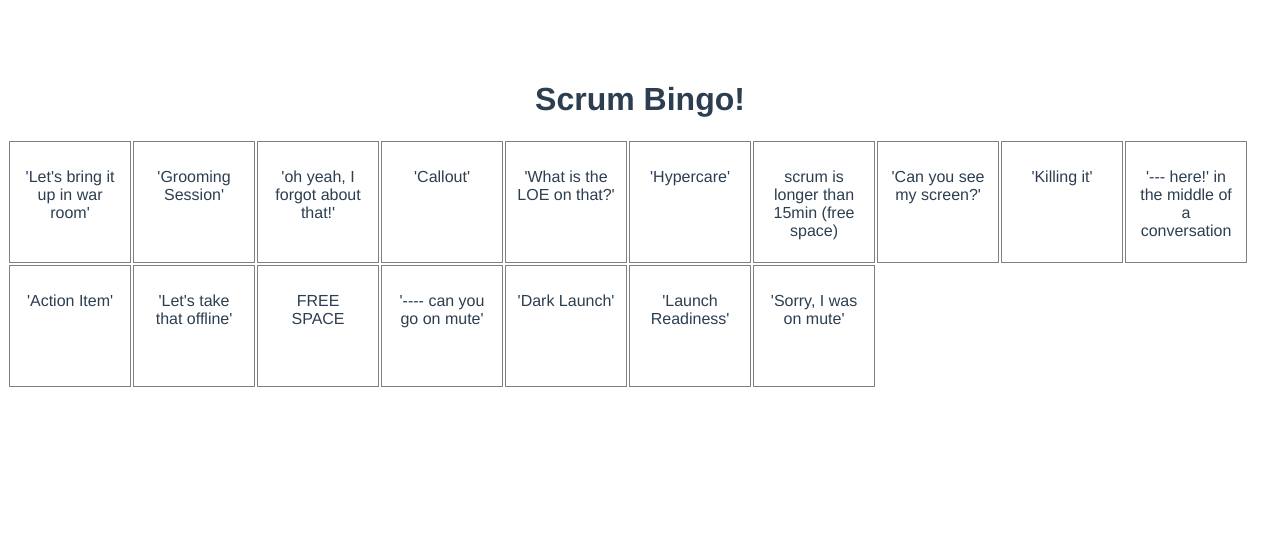
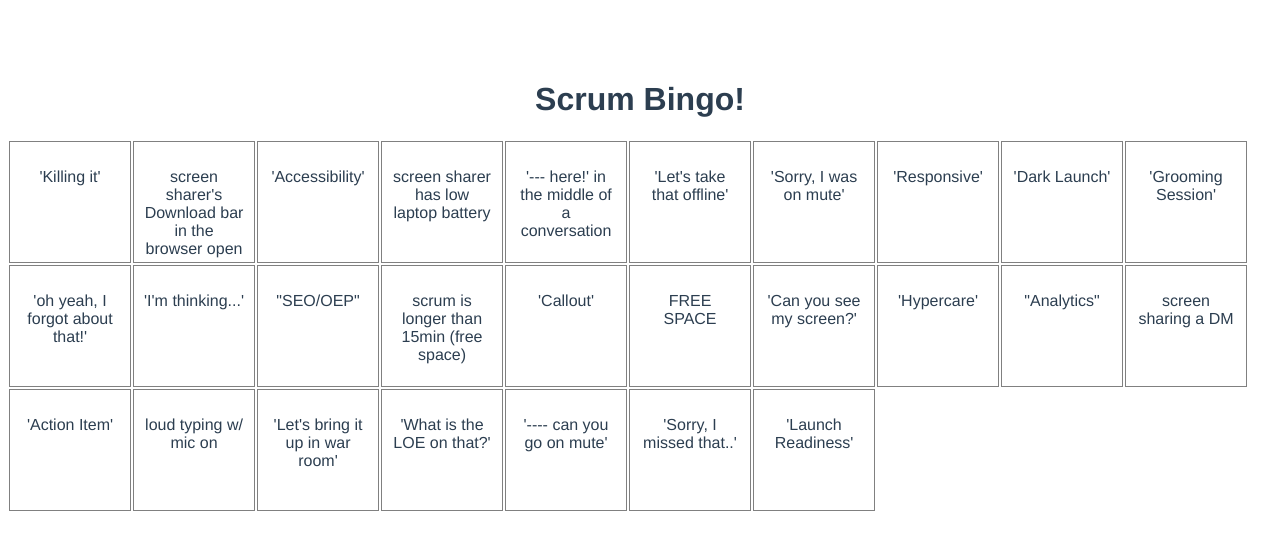
Before and after one commit to jsonpoindexter/meeting-bingo, a Vue app: page / in a window 1280 px wide. Shown: the top 550 px of the page. Built offline with nearby package versions, Linux system fonts and the light colour scheme.

Commit message:
Prettier + Add items to boxLabels

```diff
--- a/src/components/GameSheet/index.vue
+++ b/src/components/GameSheet/index.vue
@@ -4,12 +4,12 @@
   </div>
 </template>
 <script lang="ts">
-import { Component, Vue } from "vue-property-decorator";
-import Box from "@/components/GameSheet/Box.vue";
+import { Component, Vue } from 'vue-property-decorator'
+import Box from '@/components/GameSheet/Box.vue'
 @Component({
   components: {
-    Box
-  }
+    Box,
+  },
 })
 export default class GameSheet extends Vue {
   boxLabels: string[] = [
@@ -22,15 +22,25 @@ export default class GameSheet extends Vue {
     "'Killing it'",
     "'---- can you go on mute'",
     "'Sorry, I was on mute'",
-    "FREE SPACE",
+    'FREE SPACE',
     "'--- here!' in the middle of a conversation",
-    "scrum is longer than 15min (free space)",
+    'scrum is longer than 15min (free space)',
     "'Launch Readiness'",
     "'What is the LOE on that?'",
     "'oh yeah, I forgot about that!'",
     "'Let's take that offline'",
-    "'Let's bring it up in war room'"
-  ];
+    "'Let's bring it up in war room'",
+    'loud typing w/ mic on',
+    "'I'm thinking...'",
+    "'Sorry, I missed that..'",
+    'screen sharing a DM',
+    "screen sharer's Download bar in the browser open",
+    'screen sharer has low laptop battery',
+    '"Analytics"',
+    '"SEO/OEP"',
+    "'Accessibility'",
+    "'Responsive'",
+  ]
 
   /**
    * Shuffles array in place. ES6 version
@@ -38,10 +48,10 @@ export default class GameSheet extends Vue {
    */
   shuffle(array: string[]) {
     for (let i = array.length - 1; i > 0; i--) {
-      const j = Math.floor(Math.random() * (i + 1));
-      [array[i], array[j]] = [array[j], array[i]];
+      const j = Math.floor(Math.random() * (i + 1))
+      ;[array[i], array[j]] = [array[j], array[i]]
     }
-    return array;
+    return array
   }
 }
 </script>
```
